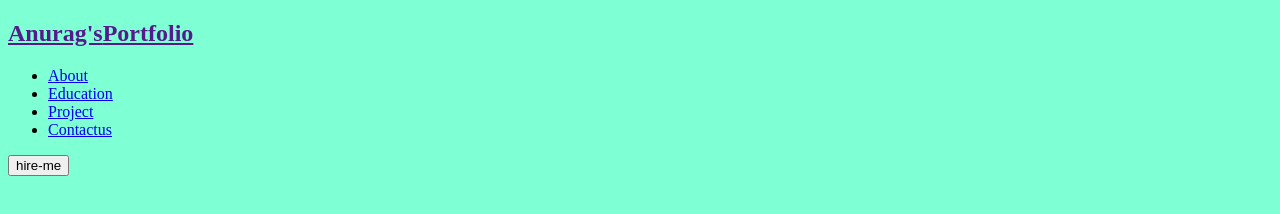
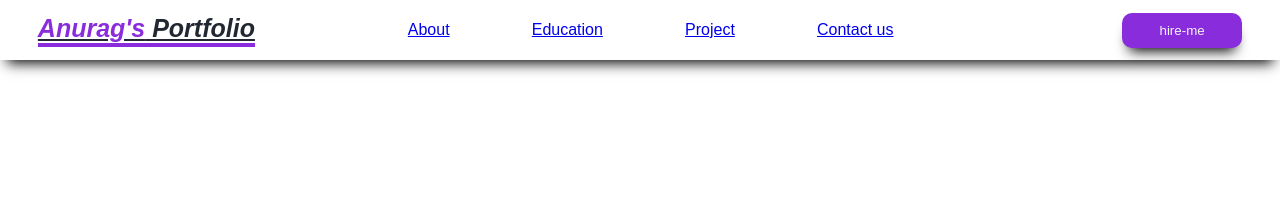
Before and after one commit to anuragsingh111/PERSONAL_PORTFOLIO, a plain HTML site: page index.html in a window 1280 px wide. Drawn offline with Linux system fonts and the light colour scheme.

Commit message:
css navbar

```diff
--- a/index.html
+++ b/index.html
@@ -13,7 +13,7 @@
         <div class="logo">
             <a href="" class="tittle-link">
                 <h1 class="logo-main-tittle">
-                <span class="logo-tittle">Anurag's</span>Portfolio
+                <span class="logo-tittle">Anurag's</span> Portfolio
                 </h1>
             </a>
         </div>
@@ -22,7 +22,7 @@
                 <li class="list-item"><a href="#about">About</a></li>
                 <li class="list-item"><a href="#education">Education</a></li>
                 <li class="list-item"><a href="#project">Project</a></li>
-                <li class="list-item"><a href="#contactus">Contactus</a></li>
+                <li class="list-item"><a href="#contact us">Contact us</a></li>
             </ul>
         </div>
         <div class="hire-me"></div>
--- a/style.css
+++ b/style.css
@@ -1,3 +1,84 @@
-body{
-    background-color: aquamarine;
+* {
+    box-sizing: border-box;
+    margin:0%;
+    padding:0%;
 }
+
+body {
+    font-family: sans-serif;
+    color:#222831;
+
+}
+a:hover {
+    color:whitesmoke;
+    transition: all 250ms;
+
+}
+
+.navbar{
+    background-color: white;
+    position: fixed;
+    width: 100%;
+    height:60px;
+    display:flex;
+    justify-content:space-around;
+    align-items: center;
+    z-index:99;
+    -webkit-box-shadow: 0px 10px 13px -7x #000000,
+    5px 5px 15px 5px rgba(0,0,0,0);
+    box-shadow: 0px 10px 13px -7px #000000, 5px 5px 15px rgba(0,0,0,0);
+
+}
+
+.logo-main-tittle {
+    font-size:25px;
+    font-style:italic;
+    border-bottom:#892cdc 4px solid;
+
+}
+
+.logo-tittle{
+    color:#892cdc;
+
+}
+.tittle-link{
+    color: #222831;
+}
+.list-section{
+    width: 50%;
+
+}
+.list-wrap{
+    display:flex;
+    justify-content: space-evenly;
+
+}
+
+.list-item{
+    list-style:none;
+    padding: 5px;
+    border-radius: 10px;
+}
+
+.list-item:hover{
+background-color: #892cdc;
+cursor:pointer;
+transition: all 250ms;
+}
+.hire-btn{
+    width:120px;
+    height:35px;
+    border: none;
+    background-color: #892cdc;
+    -webkit-box-shadow: 0px 10px 13px -7x #000000,
+    5px 5px 15px 5px rgba(0,0,0,0);
+    box-shadow: 0px 10px 13px -7px #000000, 5px 5px 15px rgba(0,0,0,0);
+    color:whitesmoke;
+    border-radius: 10px;
+}
+
+.hire-btn:hover{
+    cursor:pointer;
+    transform: scale(1,1);
+    transition: all 250ms;
+}
```
